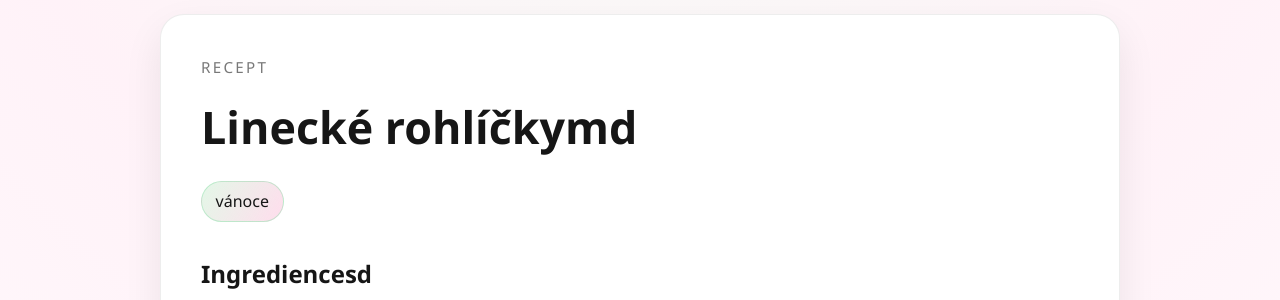
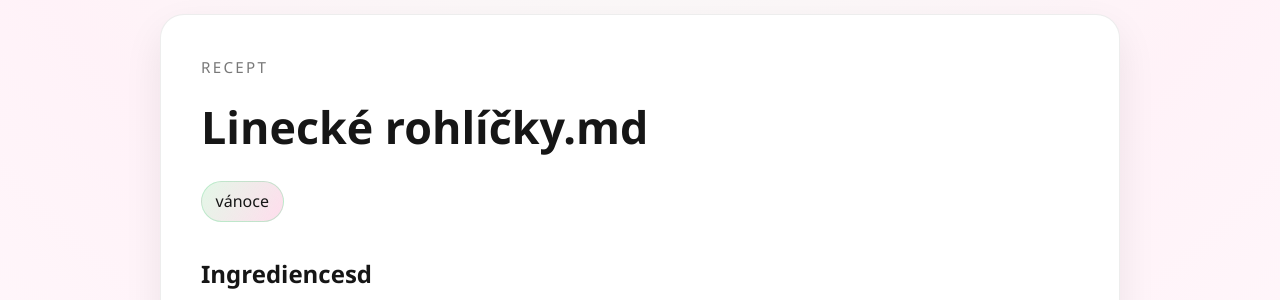
Before and after one commit to lamanchy/cookbook, a Jekyll site: the page built from recipes/Linecké rohlíčky.md, in a window 1280 px wide. Shown: the part 399-699 px from the top of the page. Built offline with Jekyll 4.4.1, drawn with Linux system fonts in a browser that asks for light colours; our own code applies the rules of GitHub Pages for plain Markdown files.

Commit message:
Revert "Fix recipe title extension removal"
This reverts commit 2e347918b09cd5ebc39071dfe673e62f3adb0d7e.

```diff
--- a/_layouts/recipe.html
+++ b/_layouts/recipe.html
@@ -3,8 +3,7 @@ layout: default
 ---
 <article class="recipe-detail">
   <header class="recipe-header">
-    {% assign recipe_ext = '.' | append: page.ext %}
-    {% assign recipe_title = page.name | replace: recipe_ext, '' | replace: '-', ' ' | strip %}
+    {% assign recipe_title = page.name | replace: page.ext, '' | replace: '-', ' ' | strip %}
     <p class="recipe-label">Recept</p>
     <h1>{{ recipe_title }}</h1>
     {% if page.tags and page.tags != empty %}
--- a/index.html
+++ b/index.html
@@ -36,8 +36,7 @@ title: Recepty
 
 <ul id="recipe-list">
   {% for r in sorted_recipes %}
-      {% assign recipe_ext = '.' | append: r.ext %}
-      {% assign recipe_title = r.name | replace: recipe_ext, '' | replace: '-', ' ' | strip %}
+      {% assign recipe_title = r.name | replace: r.ext, '' | replace: '-', ' ' | strip %}
       <li class="recipe"
       data-title="{{ recipe_title | downcase }}"
       data-tags="{{ r.tags | join: ' ' | downcase }}">
```
